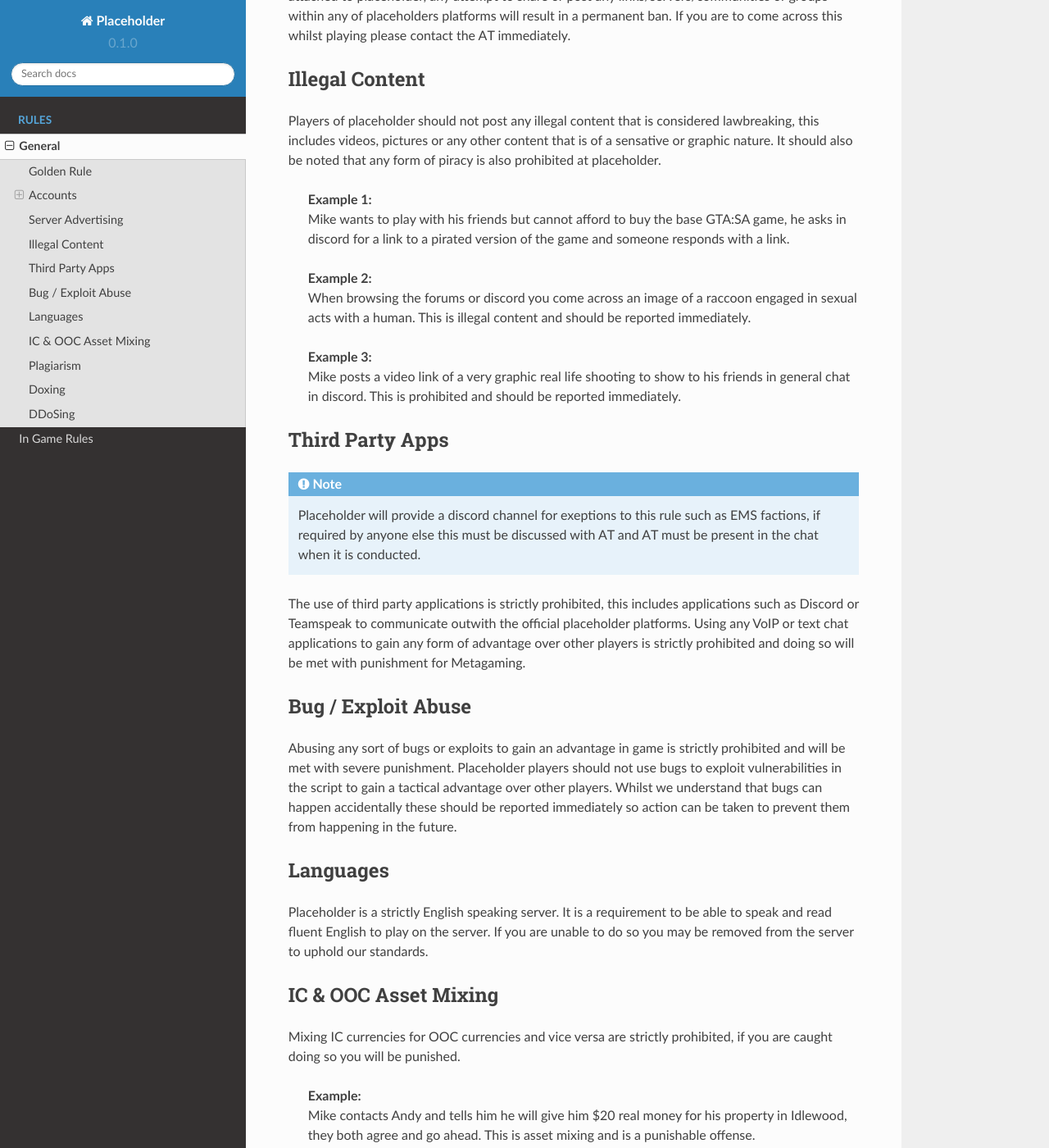
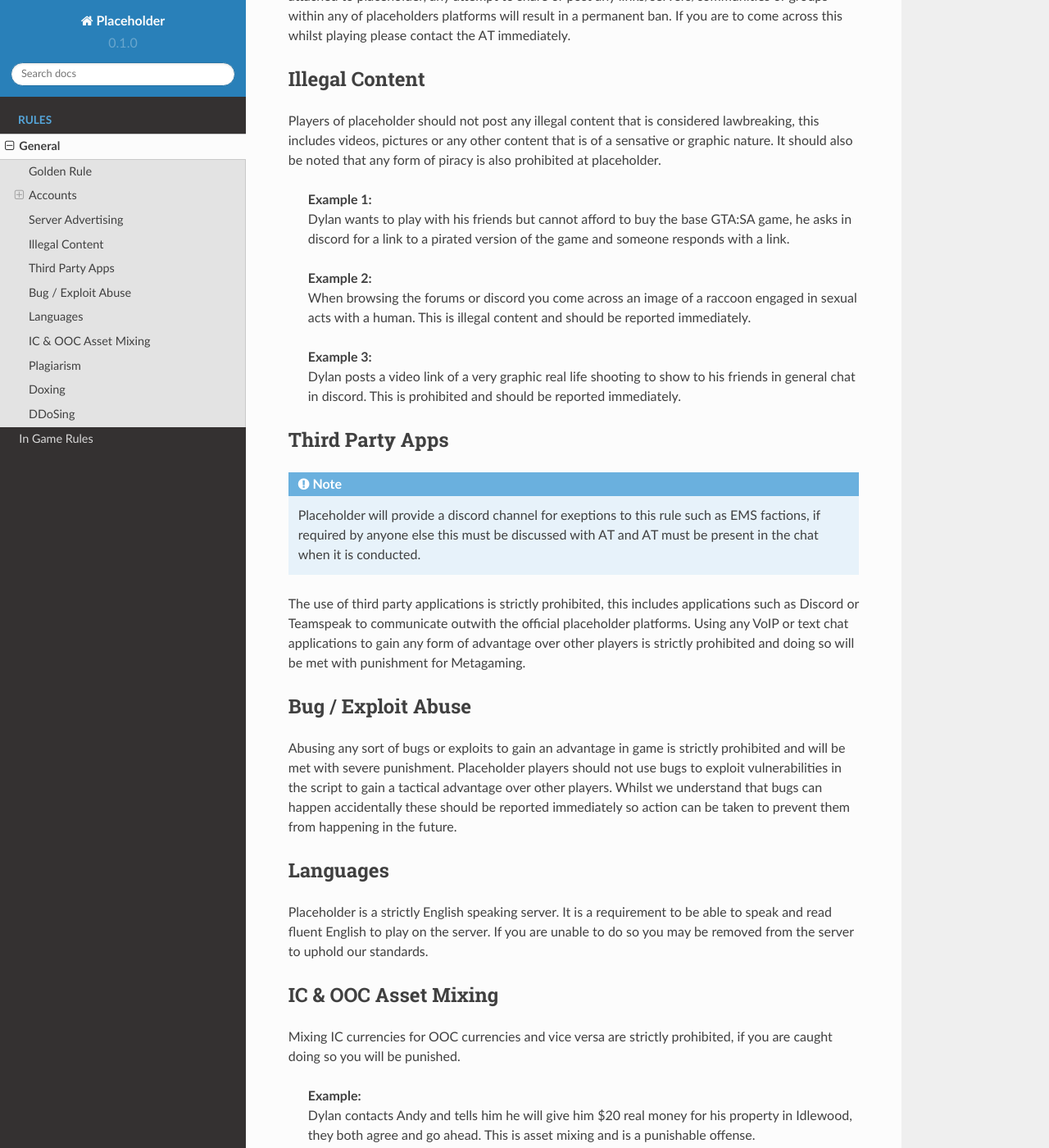
Before and after one commit to Illeeminati/doc, a Sphinx documentation site: the page built from docs/source/rules/rules.rst, in a window 1280 px wide and 1400 px high, scrolled down 1030 px. Shown: the whole window at 82% size. Built offline with Sphinx 7.4.7 and the Read the Docs theme 2.0.0, drawn with Linux system fonts in a browser that asks for light colours.

Commit message:
Update rules.rst

```diff
--- a/docs/source/rules/rules.rst
+++ b/docs/source/rules/rules.rst
@@ -36,13 +36,13 @@ Illegal Content
 Players of placeholder should not post any illegal content that is considered lawbreaking, this includes videos, pictures or any other content that is of a sensative or graphic nature. It should also be noted that any form of piracy is also prohibited at placeholder.
 
    | **Example 1:**
-   | Mike wants to play with his friends but cannot afford to buy the base GTA:SA game, he asks in discord for a link to a pirated version of the game and someone responds with a link.
+   | Dylan wants to play with his friends but cannot afford to buy the base GTA:SA game, he asks in discord for a link to a pirated version of the game and someone responds with a link.
 
    | **Example 2:**
    | When browsing the forums or discord you come across an image of a raccoon engaged in sexual acts with a human. This is illegal content and should be reported immediately.
 
    | **Example 3:**
-   | Mike posts a video link of a very graphic real life shooting to show to his friends in general chat in discord. This is prohibited and should be reported immediately.
+   | Dylan posts a video link of a very graphic real life shooting to show to his friends in general chat in discord. This is prohibited and should be reported immediately.
 
 *****************
 Third Party Apps
@@ -68,7 +68,7 @@ IC & OOC Asset Mixing
 Mixing IC currencies for OOC currencies and vice versa are strictly prohibited, if you are caught doing so you will be punished.
 
    | **Example:**
-   | Mike contacts Andy and tells him he will give him $20 real money for his property in Idlewood, they both agree and go ahead. This is asset mixing and is a punishable offense.
+   | Dylan contacts Andy and tells him he will give him $20 real money for his property in Idlewood, they both agree and go ahead. This is asset mixing and is a punishable offense.
 
 ***********
 Plagiarism
```
